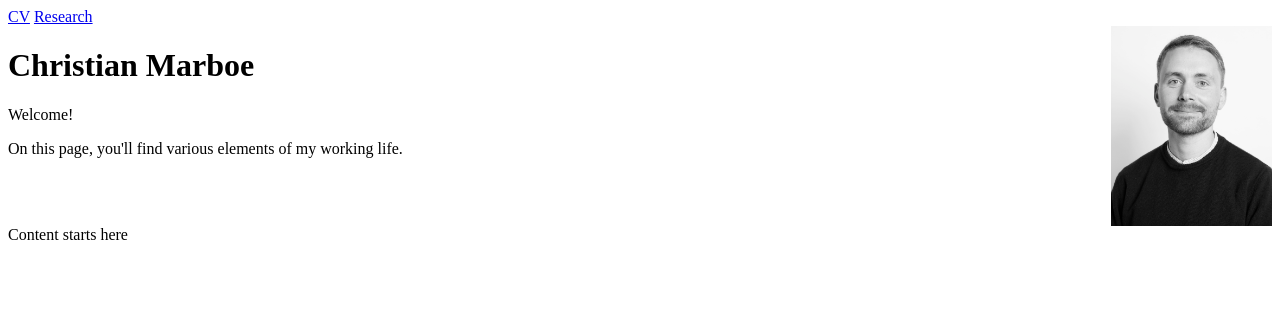
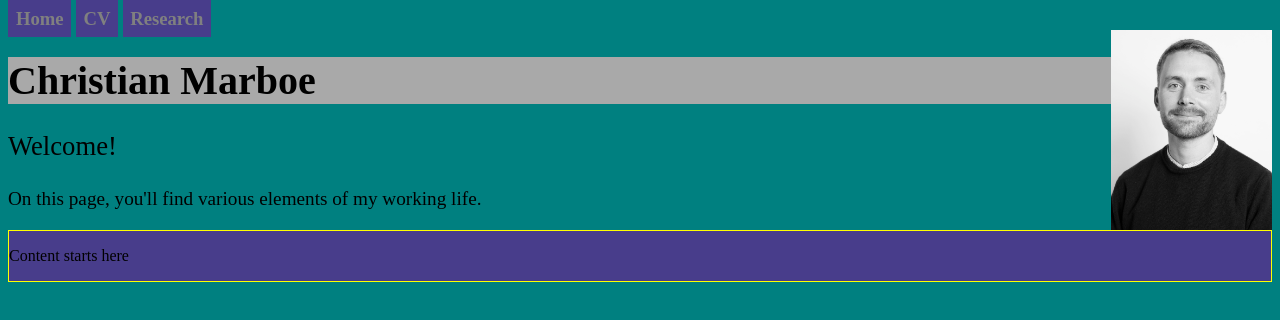
Before and after one commit to c-marboe/learning-projects, a plain HTML site: page homepage/index.html in a window 1280 px wide. Drawn offline with Linux system fonts and the light colour scheme.

Commit message:
stylesheet added

```diff
--- /dev/null
+++ b/homepage/hpstyle.css
@@ -0,0 +1,46 @@
+body {
+    background-color: teal;
+}
+
+h1 {
+    background-color: darkgray;
+    font-size: 30pt;
+}
+
+nav a {
+    font-size: 14pt;
+    font-weight: 900;
+    text-decoration: none;
+    background-color: darkslateblue;
+    padding: 2mm;
+    color: gray;
+    margin: 0.1mm;
+}
+
+nav a:visited {
+    color: gray;
+}
+
+.headline {
+    font-size: 20pt;
+}
+
+p {
+    width: 90%;
+}
+
+div.content-block {
+    border-style: solid;
+    border-color: yellow;
+    border-width: thin;
+    background-color: darkslateblue;
+}
+
+#p1 {
+    font-size: larger;
+}
+
+/* visited links */
+a:visited {
+    color: white;
+}
--- a/homepage/index.html
+++ b/homepage/index.html
@@ -5,12 +5,13 @@
     <title> Homepage of Christian Marboe </title>
     <meta name="description" content="Frontpage of the website">
     <meta name="author" content="Christian Marboe">
-    <!--<link rel="stylesheet" href="">-->
+    <link rel="stylesheet" href="hpstyle.css" type="text/css"/>
     <!--<script>alert("Welcome to Christian Marboe's homepage!")</script>-->
 </head>
 
 <body>
     <nav>
+        <a href="index.html">Home</a>
         <a href="cv.html">CV</a>
         <a href="research.html">Research</a>
     </nav>
@@ -27,9 +28,11 @@
 
     <p id="p1" name="page description">On this page, you'll find various elements of my working life.</p>
 
-    <div style="clear:both" />
+    <div style="clear:both"></div>
 
-    <p>Content starts here</p>
+    <div class="content-block">
+        <p>Content starts here</p>
+    </div>
 
 </body>
 
```
Also changed, not shown: homepage/cv.html (+1 -0 lines), homepage/gavelodtraekning/gavelod.html (+1 -0 lines), homepage/research.html (+1 -0 lines), homepage/sports.html (+1 -0 lines).
